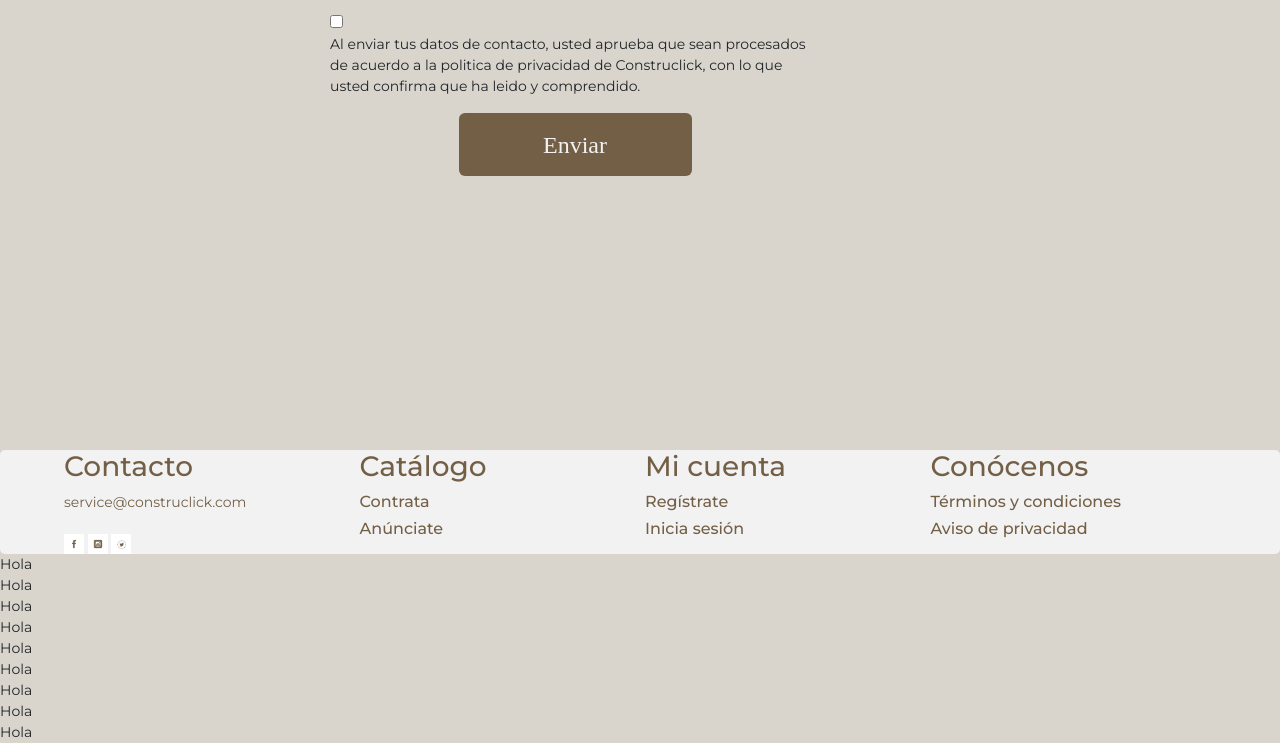
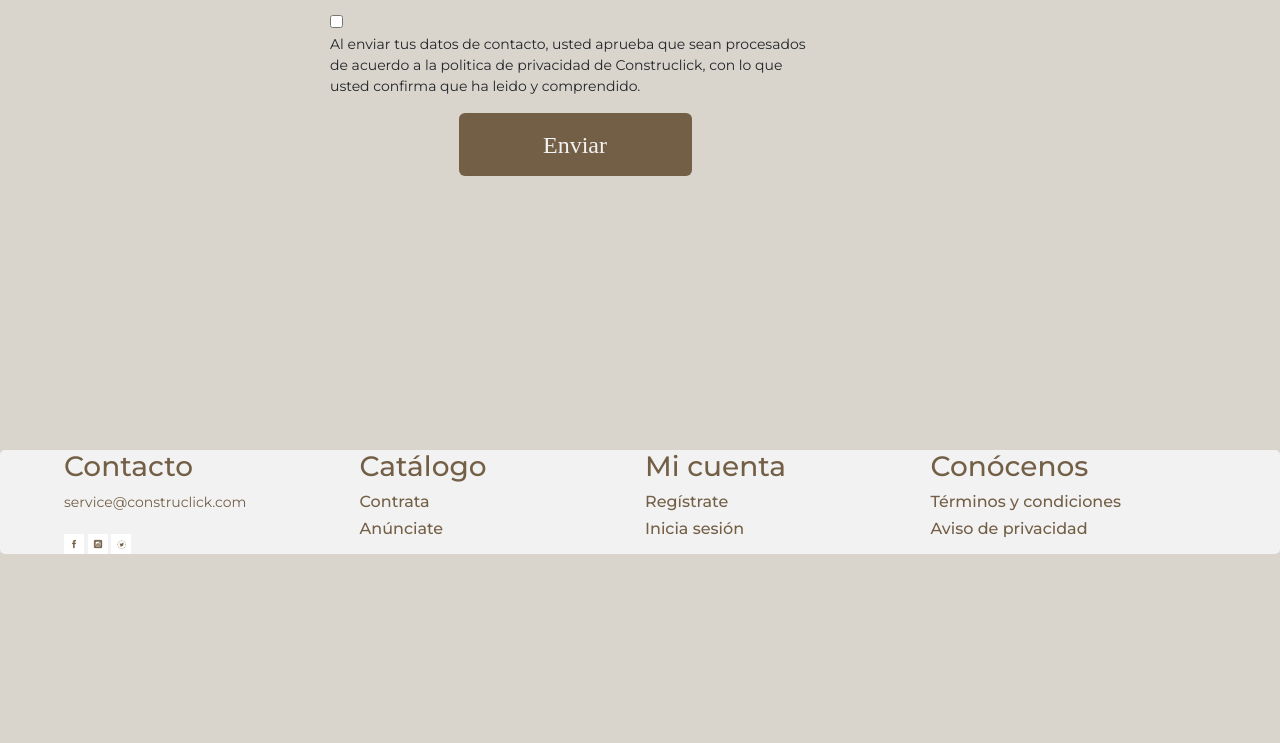
Before and after one commit to AlanPacheco01/Construclick, a plain HTML site: page pages/contacto.html in a window 1280 px wide. Shown: the part 647-1390 px from the top of the page. After the commit the page ends 1201 px from the top, so only its background shows below. Drawn offline with nearby package versions, Linux system fonts and the light colour scheme; files whose address does not match are found by name.

Commit message:
Correciones finales

```diff
--- a/pages/contacto.html
+++ b/pages/contacto.html
@@ -179,17 +179,6 @@
     <script src="https://cdn.jsdelivr.net/npm/bootstrap@5.3.3/dist/js/bootstrap.bundle.min.js"
         integrity="sha384-YvpcrYf0tY3lHB60NNkmXc5s9fDVZLESaAA55NDzOxhy9GkcIdslK1eN7N6jIeHz"
         crossorigin="anonymous"></script>
-
-
-        <div>Hola</div>
-        <div>Hola</div>
-        <div>Hola</div>
-        <div>Hola</div>
-        <div>Hola</div>
-        <div>Hola</div>
-        <div>Hola</div>
-        <div>Hola</div>
-        <div>Hola</div>
 </body>
 
 </html>
```
